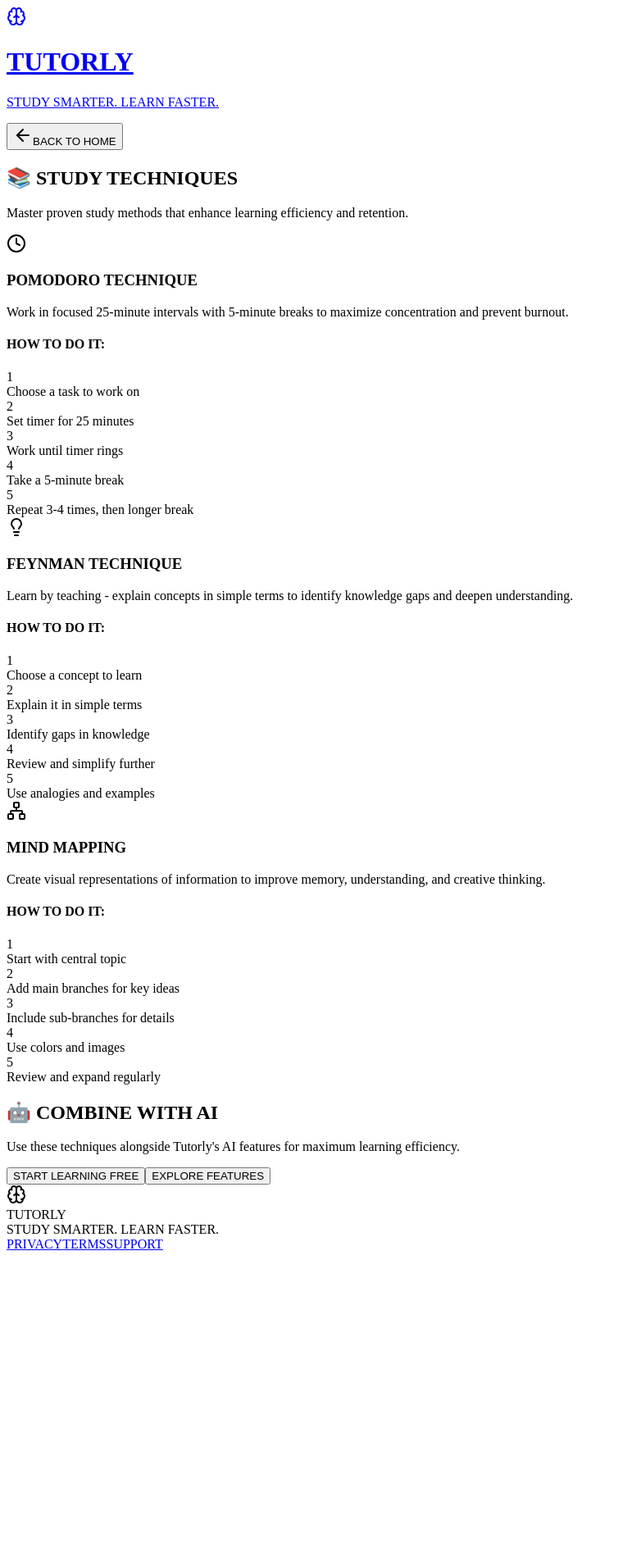
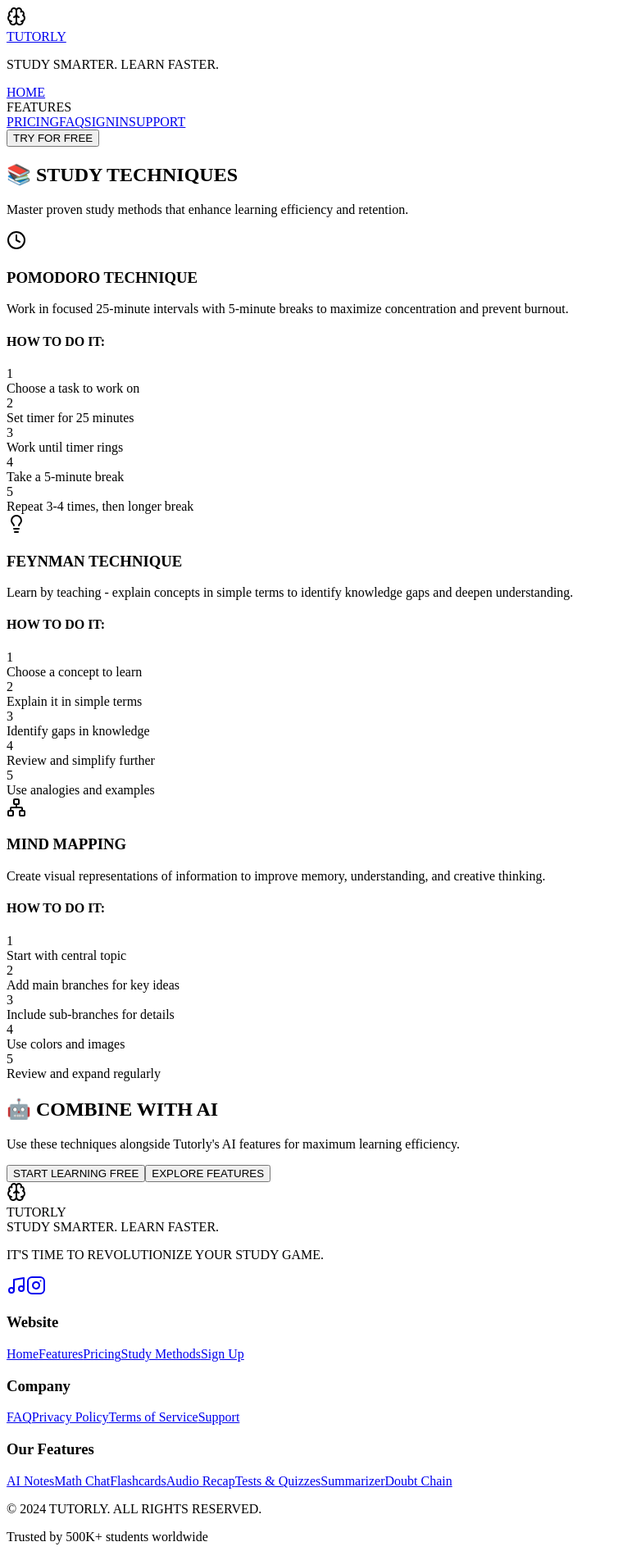
Before and after one commit to shxhidtutorly/gettutorly, a Next.js app: page /features/study-techniques in a window 1280 px wide. Shown: the whole page at 82% size, without its empty margins (0-754 px from the left). Before the commit the page ends 1535 px from the top, so only its background shows below. Built offline with nearby package versions, Linux system fonts and the light colour scheme.

Commit message:
Update study-techniques.tsx

```diff
--- a/src/pages/features/study-techniques.tsx
+++ b/src/pages/features/study-techniques.tsx
@@ -3,6 +3,8 @@
 import { Button } from "@/components/ui/button"
 import { Brain, Clock, Lightbulb, Network, ArrowLeft } from "lucide-react"
 import Link from "next/link"
+import Navbar from "@/components/navbar"
+import Footer from "@/components/footer"
 
 export default function StudyTechniquesPage() {
   const techniques = [
@@ -45,34 +47,14 @@ export default function StudyTechniquesPage() {
   ]
 
   return (
-    <div className="min-h-screen bg-white text-black font-mono">
-      {/* Header */}
-      <header className="bg-white brutal-border border-b-4 border-black">
-        <div className="max-w-7xl mx-auto px-4 py-6">
-          <div className="flex items-center justify-between">
-            <Link href="/" className="flex items-center space-x-3">
-              <div className="w-12 h-12 bg-purple-500 brutal-border flex items-center justify-center">
-                <Brain className="w-6 h-6 text-white" />
-              </div>
-              <div>
-                <h1 className="text-2xl font-black">TUTORLY</h1>
-                <p className="text-sm font-bold text-gray-600">STUDY SMARTER. LEARN FASTER.</p>
-              </div>
-            </Link>
-            <Link href="/">
-              <Button className="bg-black text-white font-black brutal-button hover:bg-gray-800">
-                <ArrowLeft className="w-5 h-5 mr-2" />
-                BACK TO HOME
-              </Button>
-            </Link>
-          </div>
-        </div>
-      </header>
+    <div className="min-h-screen bg-stone-50 text-black font-mono selection:bg-amber-400 selection:text-black">
+            <Navbar />
+
 
       {/* Hero */}
       <section className="bg-gray-50 py-20">
         <div className="max-w-7xl mx-auto px-4 text-center">
-          <h1 className="text-5xl md:text-7xl font-black mb-6">📚 STUDY TECHNIQUES</h1>
+          <h1 className="text-5xl md:text-7xl font-white mb-6">📚 STUDY TECHNIQUES</h1>
           <div className="w-32 h-2 bg-purple-500 mx-auto mb-8"></div>
           <p className="text-xl md:text-2xl font-bold text-gray-700 max-w-4xl mx-auto">
             Master proven study methods that enhance learning efficiency and retention.
@@ -119,7 +101,7 @@ export default function StudyTechniquesPage() {
       {/* Integration CTA */}
       <section className="bg-gray-50 py-20">
         <div className="max-w-4xl mx-auto px-4 text-center">
-          <h2 className="text-4xl md:text-6xl font-black mb-6">🤖 COMBINE WITH AI</h2>
+          <h2 className="text-4xl md:text-6xl font-white mb-6">🤖 COMBINE WITH AI</h2>
           <div className="w-32 h-2 bg-purple-500 mx-auto mb-8"></div>
           <p className="text-xl font-bold text-gray-700 mb-8">
             Use these techniques alongside Tutorly's AI features for maximum learning efficiency.
@@ -131,44 +113,15 @@ export default function StudyTechniquesPage() {
               </Button>
             </Link>
             <Link href="/features">
-              <Button
-                variant="outline"
-                className="bg-white text-black font-black text-xl px-12 py-6 brutal-button hover:bg-gray-100"
-              >
+                           <Button className="bg-purple-500 hover:bg-purple-600 text-white font-black text-xl px-12 py-6 brutal-button">
+
                 EXPLORE FEATURES
               </Button>
             </Link>
           </div>
         </div>
       </section>
-
-      {/* Footer */}
-      <footer className="bg-white py-12 brutal-border border-t-4 border-black">
-        <div className="max-w-7xl mx-auto px-4">
-          <div className="flex flex-col md:flex-row justify-between items-center">
-            <div className="flex items-center space-x-3 mb-4 md:mb-0">
-              <div className="w-8 h-8 bg-purple-500 brutal-border flex items-center justify-center">
-                <Brain className="w-4 h-4 text-white" />
-              </div>
-              <div>
-                <div className="font-black">TUTORLY</div>
-                <div className="text-xs font-bold text-gray-600">STUDY SMARTER. LEARN FASTER.</div>
-              </div>
-            </div>
-            <div className="flex space-x-8">
-              <a href="#" className="font-black hover:text-purple-500 transition-colors">
-                PRIVACY
-              </a>
-              <a href="#" className="font-black hover:text-purple-500 transition-colors">
-                TERMS
-              </a>
-              <a href="#" className="font-black hover:text-purple-500 transition-colors">
-                SUPPORT
-              </a>
-            </div>
-          </div>
-        </div>
-      </footer>
+            <Footer />
     </div>
   )
 }
```
